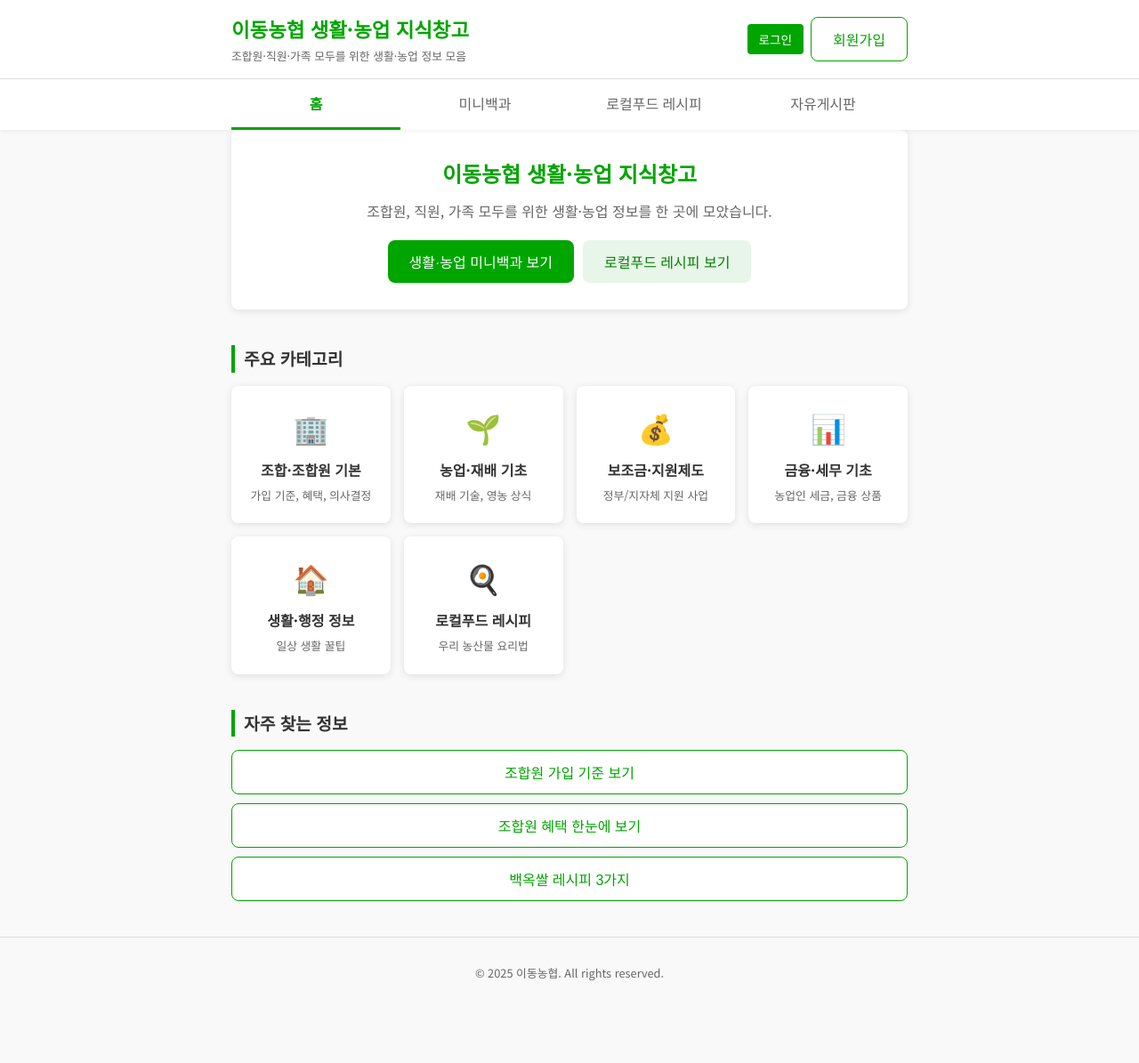
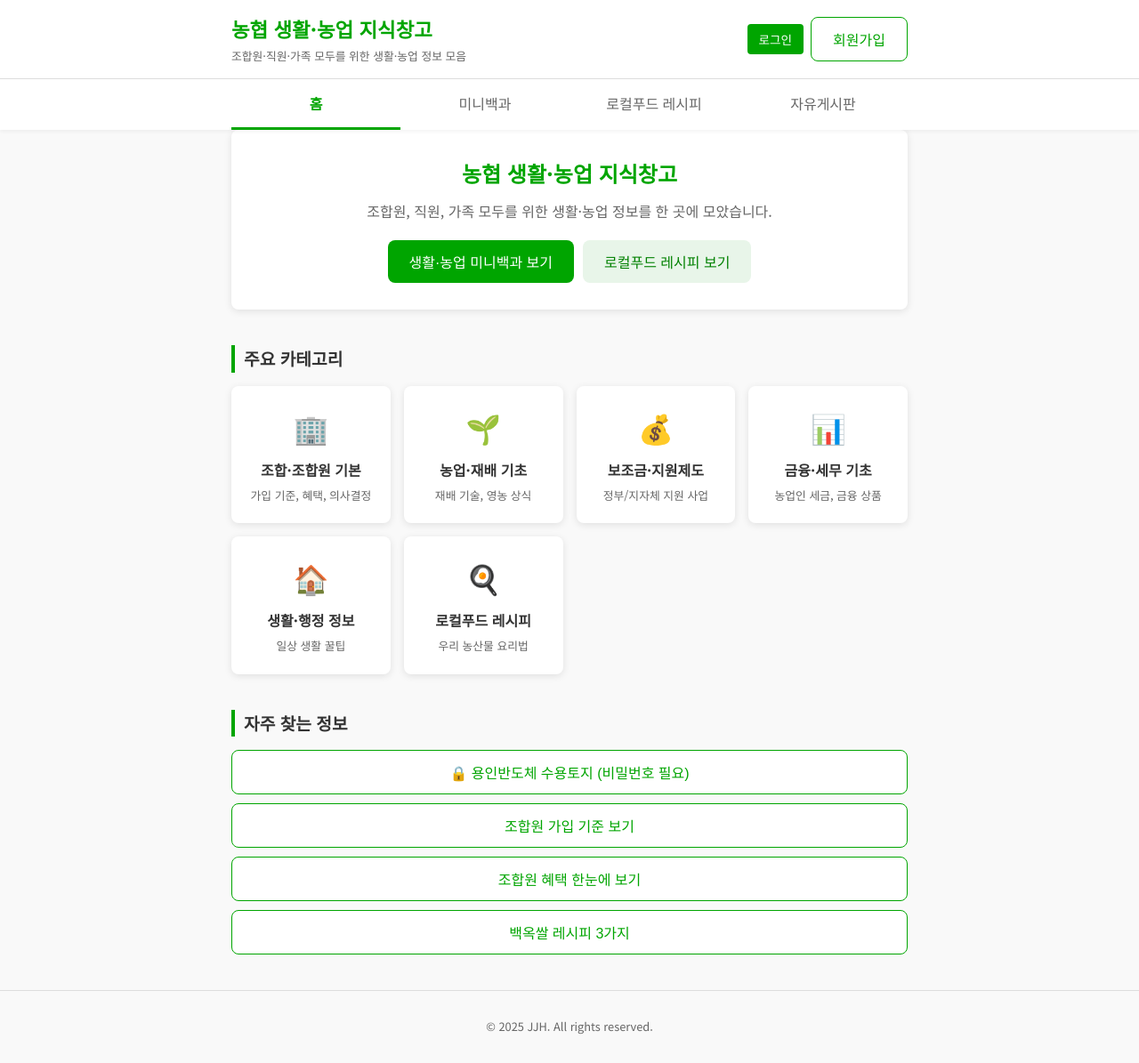
Before and after one commit to nhpascal/main, a plain HTML site: page index.html in a window 1280 px wide. Shown: the whole page at 89% size. Before the commit the page ends 1135 px from the top, so only its background shows below. Drawn offline with Linux system fonts and the light colour scheme.

Commit message:
Add files via upload

```diff
--- a/index.html
+++ b/index.html
@@ -4,7 +4,7 @@
 <head>
     <meta charset="UTF-8">
     <meta name="viewport" content="width=device-width, initial-scale=1.0">
-    <title>이동농협 생활·농업 지식창고</title>
+    <title>농협 생활·농업 지식창고</title>
     <link rel="stylesheet" href="style.css">
     <!-- Google Fonts -->
     <link rel="preconnect" href="https://fonts.googleapis.com">
@@ -19,7 +19,7 @@
     <header class="main-header">
         <div class="container header-content">
             <div class="logo-area">
-                <h1>이동농협 생활·농업 지식창고</h1>
+                <h1>농협 생활·농업 지식창고</h1>
                 <p>조합원·직원·가족 모두를 위한 생활·농업 정보 모음</p>
             </div>
             <div class="auth-area" id="auth-ui">
@@ -46,7 +46,7 @@
         <!-- SECTION: HOME -->
         <section id="home" class="active-section">
             <div class="greeting-area">
-                <h2>이동농협 생활·농업 지식창고</h2>
+                <h2>농협 생활·농업 지식창고</h2>
                 <p class="greeting-text">조합원, 직원, 가족 모두를 위한 생활·농업 정보를 한 곳에 모았습니다.</p>
                 <div class="greeting-buttons">
                     <button class="btn-primary" onclick="app.switchSection('encyclopedia')">생활·농업 미니백과 보기</button>
@@ -93,6 +93,7 @@
             <div class="quick-links-area">
                 <h3>자주 찾는 정보</h3>
                 <div class="quick-links-grid">
+                    <button class="btn-outline" onclick="app.openProtectedLink()">🔒 용인반도체 수용토지 (비밀번호 필요)</button>
                     <button class="btn-outline" onclick="app.goToCard('membership-criteria')">조합원 가입 기준 보기</button>
                     <button class="btn-outline" onclick="app.goToCard('membership-benefits')">조합원 혜택 한눈에 보기</button>
                     <button class="btn-outline" onclick="app.goToRecipe('rice')">백옥쌀 레시피 3가지</button>
@@ -237,7 +238,7 @@
 
     <footer>
         <div class="container">
-            <p>&copy; 2025 이동농협. All rights reserved.</p>
+            <p>&copy; 2025 JJH. All rights reserved.</p>
         </div>
     </footer>
 
--- a/script.js
+++ b/script.js
@@ -531,6 +531,16 @@ const app = {
         this.switchSection('recipes');
         if (filterItem === 'rice') filterItem = '백옥쌀'; // Mapping for the button
         this.filterRecipes(filterItem);
+    },
+
+    openProtectedLink: function () {
+        const password = prompt("비밀번호를 입력하세요:");
+        if (password === "235040") {
+            // window.open might be blocked by pop-up blockers, so use location.href
+            window.location.href = "idong1.html";
+        } else if (password !== null) { // User didn't cancel
+            alert("비밀번호가 틀렸습니다.");
+        }
     }
 };
 
```
